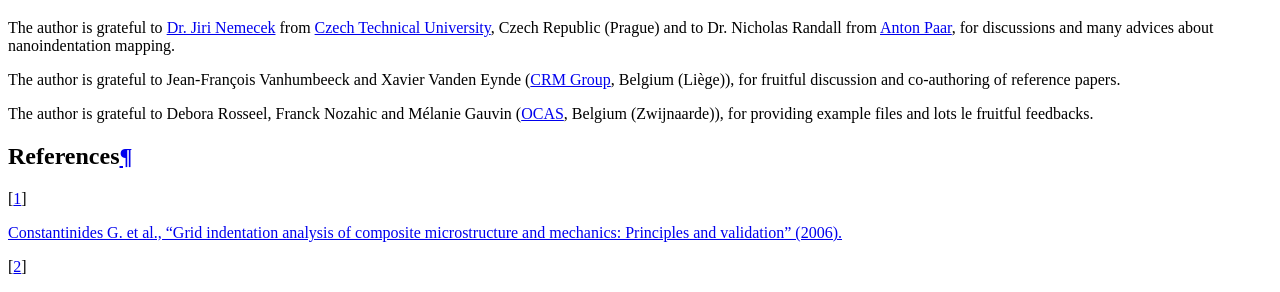
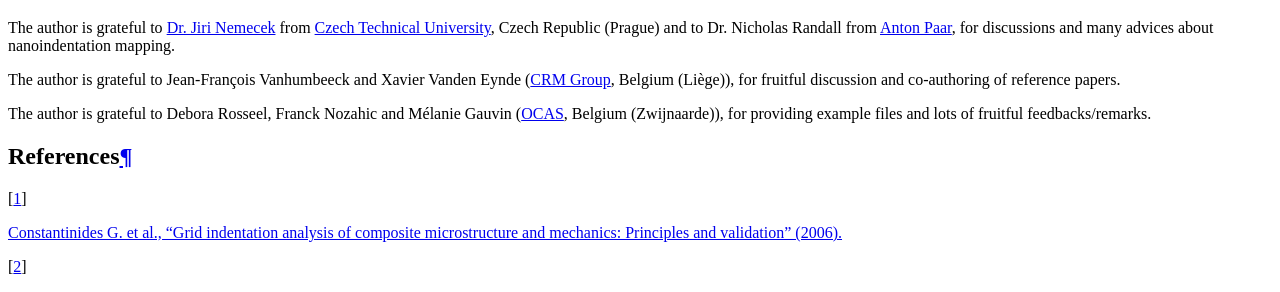
Before and after one commit to DavidMercier/TriDiMap, a Sphinx documentation site: the page built from doc/index.rst, in a window 1280 px wide and 900 px high, scrolled down 2830 px. Shown: the part 155-447 px from the top of the window. Built offline with Sphinx 7.4.7, drawn with Linux system fonts in a browser that asks for light colours; comment, search, counter and statistics services are not loaded; some of the changed text lies outside the part shown.

Commit message:
Update index.rst

```diff
--- a/doc/index.rst
+++ b/doc/index.rst
@@ -116,7 +116,7 @@ and to Dr. Nicholas Randall from `Anton Paar <https://www.anton-paar.com>`_, for
 
 The author is grateful to Jean-François Vanhumbeeck and Xavier Vanden Eynde (`CRM Group <www.crmgroup.be>`_, Belgium (Liège)), for fruitful discussion and co-authoring of reference papers.
 
-The author is grateful to Debora Rosseel, Franck Nozahic and Mélanie Gauvin (`OCAS <http://www.ocas.be/>`_, Belgium (Zwijnaarde)), for providing example files and lots le fruitful feedbacks.
+The author is grateful to Debora Rosseel, Franck Nozahic and Mélanie Gauvin (`OCAS <http://www.ocas.be/>`_, Belgium (Zwijnaarde)), for providing example files and lots of fruitful feedbacks/remarks.
 
 References
 -------------
```
